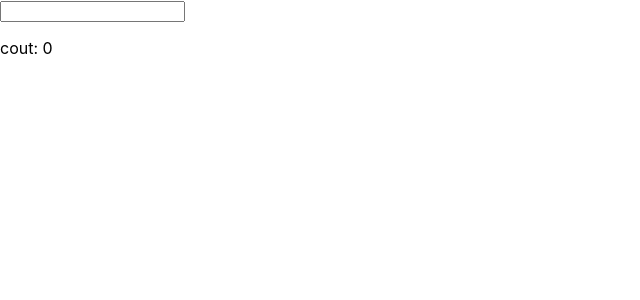
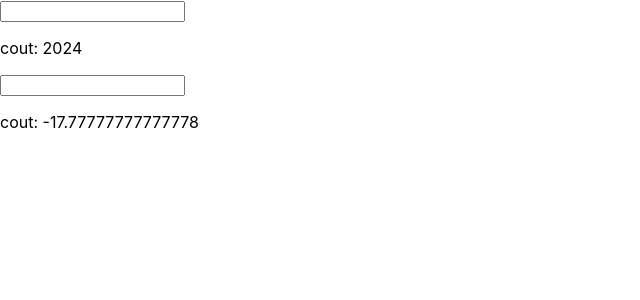
Before and after one commit to Zafk1eI/learn-react, a React (Create React App) app: page / in a window 1280 px wide. Shown: the top 300 px of the page, without its empty margins (0-640 px from the left). Built offline with nearby package versions, Linux system fonts and the light colour scheme.

Commit message:
react_58

```diff
--- a/src/App.js
+++ b/src/App.js
@@ -2,12 +2,28 @@ import './App.css';
 import React, { useState } from 'react';
 
 function App() {
-  const [value, setValue] = useState('');
+  function calculateBirthYear(currentAge) {
+    const currentYear = new Date().getFullYear();
+    return currentYear - currentAge;
+  }
 
-  return <div>
-    <input value={value} onChange={event => setValue(event.target.value)} />
-    <p>cout: {value.length}</p>
-  </div>;
+  function fahrenheitToCelsius(fahrenheit) {
+    return (fahrenheit - 32) * 5 / 9;
+  }
+
+  const [age, setAge] = useState('');
+  const [fahrenheit, setFarenheit] = useState('');
+
+  return <>
+    <div>
+      <input value={age} onChange={event => setAge(event.target.value)} />
+      <p>cout: {calculateBirthYear(age)}</p>
+    </div>
+    <div>
+      <input value={fahrenheit} onChange={event => setFarenheit(event.target.value)} />
+      <p>cout: {fahrenheitToCelsius(fahrenheit)}</p>
+    </div>
+  </>;
 }
 
 export default App;
```
